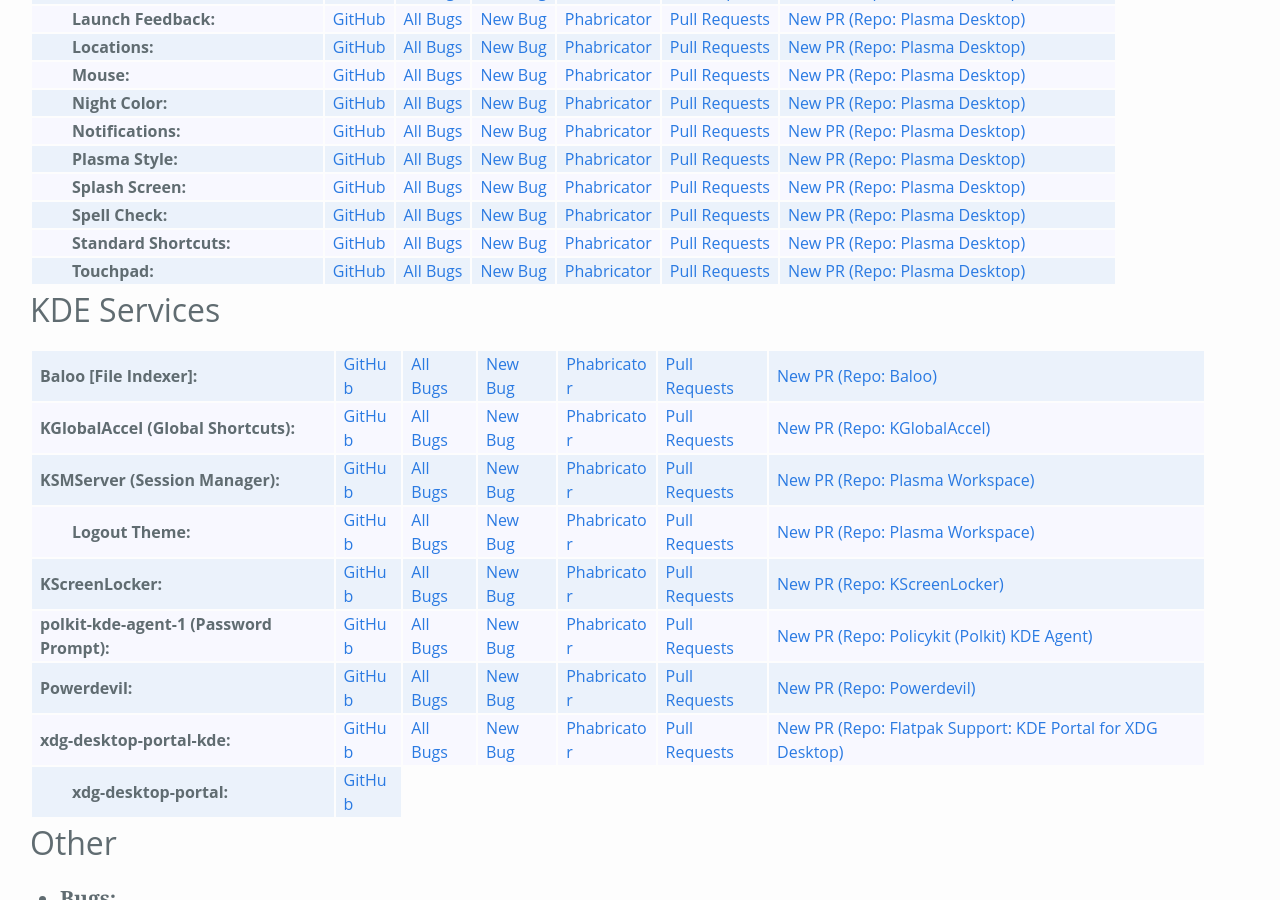
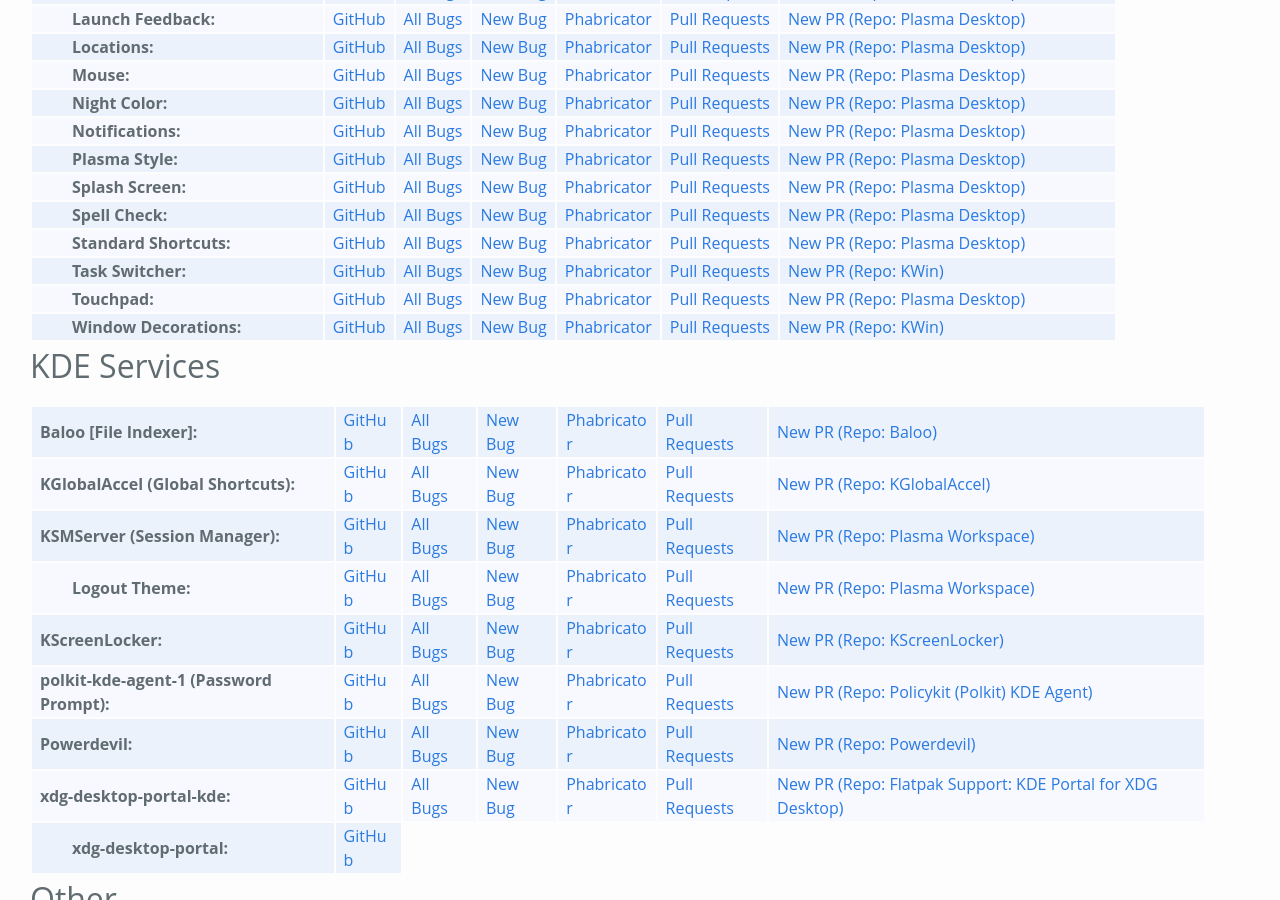
Before and after one commit to Zren/zren.github.io, a Jekyll site: the page built from kde_repos.md, in a window 1280 px wide and 900 px high, scrolled down 6397 px. Built offline with Jekyll 4.4.1, drawn with Linux system fonts in a browser that asks for light colours; some of the changed text lies outside the part shown.

Commit message:
Add a few kwinkcms

```diff
--- a/kde_repos.md
+++ b/kde_repos.md
@@ -1354,10 +1354,24 @@
 		%}
 	</tr>
 	<tr class="indent">
+		{% include kdeRepoKwin.html
+			repoName='Task Switcher'
+			githubLink='https://github.com/KDE/kwin/tree/master/kcmkwin/kwintabbox'
+			product='kwin&component=tabbox'
+		%}
+	</tr>
+	<tr class="indent">
 		{% include kdeRepoDesktop.html
 			repoName='Touchpad'
 			githubLink='https://github.com/KDE/plasma-desktop/tree/master/kcms/touchpad/src/kcm'
 			product='Touchpad-KCM'
+		%}
+	</tr>
+	<tr class="indent">
+		{% include kdeRepoKwin.html
+			repoName='Window Decorations'
+			githubLink='https://github.com/KDE/kwin/tree/master/kcmkwin/kwindecoration'
+			product='systemsettings&component=kcm_kwindecoration'
 		%}
 	</tr>
 </table>
```
Also changed, not shown: other parts of kde_repos.md (+1 -1 lines).
